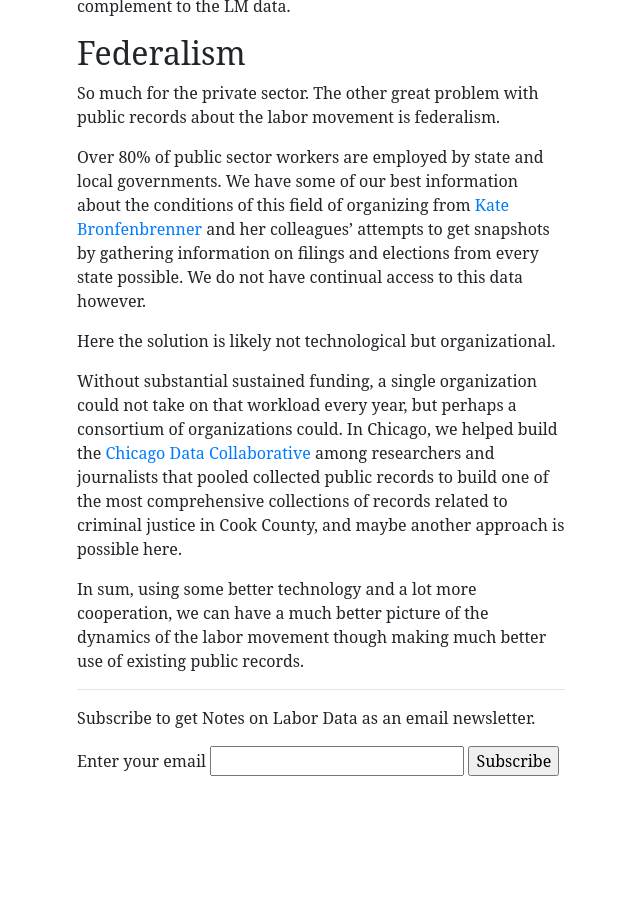
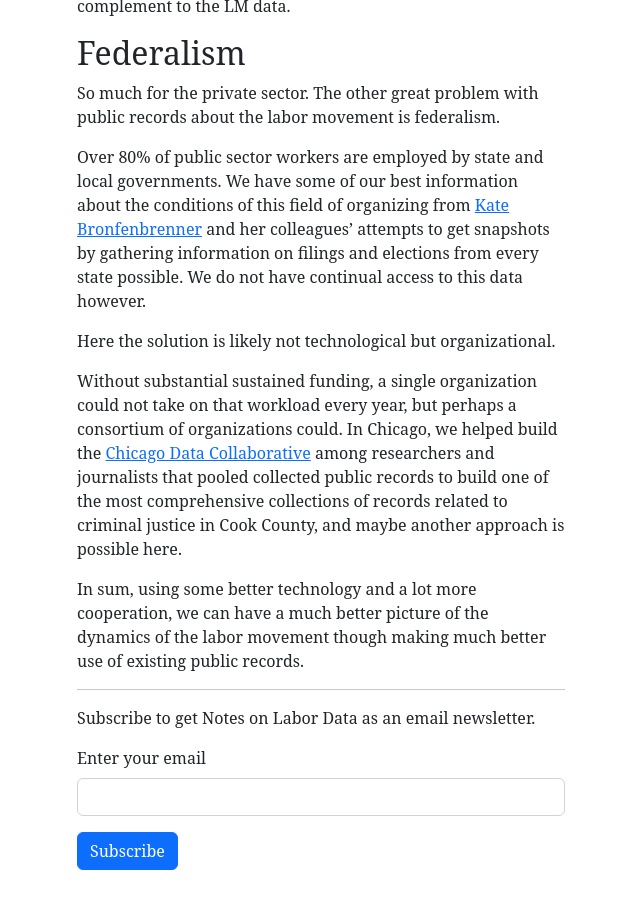
Before and after one commit to labordata/labordata.github.io, a Jekyll site: the page built from index.md, in a window 1280 px wide and 900 px high, scrolled down 1755 px. Shown: the whole window, without its empty margins (319-959 px from the left). Built offline with Jekyll 4.4.1, drawn with Linux system fonts in a browser that asks for light colours; before the commit the page ends 2566 px from its top, so only the background shows below that.

```diff
--- a/_layouts/default.html
+++ b/_layouts/default.html
@@ -7,8 +7,7 @@
 
   <meta charset="utf-8">
   <meta name="viewport" content="width=device-width, initial-scale=1, shrink-to-fit=no">
-
-    <link rel="stylesheet" href="https://stackpath.bootstrapcdn.com/bootstrap/4.5.0/css/bootstrap.min.css" integrity="sha384-9aIt2nRpC12Uk9gS9baDl411NQApFmC26EwAOH8WgZl5MYYxFfc+NcPb1dKGj7Sk" crossorigin="anonymous">
+<link href="https://cdn.jsdelivr.net/npm/bootstrap@5.2.3/dist/css/bootstrap.min.css" rel="stylesheet" integrity="sha384-rbsA2VBKQhggwzxH7pPCaAqO46MgnOM80zW1RWuH61DGLwZJEdK2Kadq2F9CUG65" crossorigin="anonymous">
   <link rel="stylesheet" href="/assets/css/styles.css">
   <link rel="alternate" type="application/atom+xml" title="Notes on Labor Dataa" href="/feed.xml" />
 
@@ -23,17 +22,18 @@
   <hr />
       <p>Subscribe to get Notes on Labor Data as an email newsletter.</p>
 
-    <form
+  <form
 
   action="https://buttondown.email/api/emails/embed-subscribe/labordata"
   method="post"
   target="popupwindow"
   onsubmit="window.open('https://buttondown.email/labordata', 'popupwindow')"
-  class="embeddable-buttondown-form"
->
-  <label for="bd-email">Enter your email</label>
-  <input type="email" name="email" id="bd-email" />
-  <input type="submit" value="Subscribe" />
+    >
+    <div class="mb-3">
+  <label for="bd-email" class="form-label">Enter your email</label>
+  <input type="email" class="form-control" name="email" id="bd-email" />
+  </div>
+  <button type="submit" class="btn btn-primary">Subscribe</button>
 </form>
 
 
```
Also changed, not shown: _layouts/post.html (+7 -7 lines).
